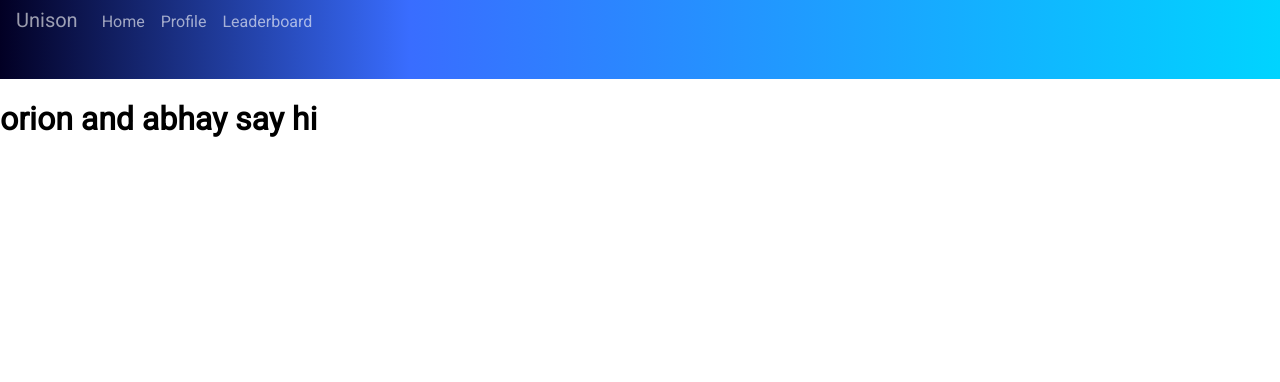
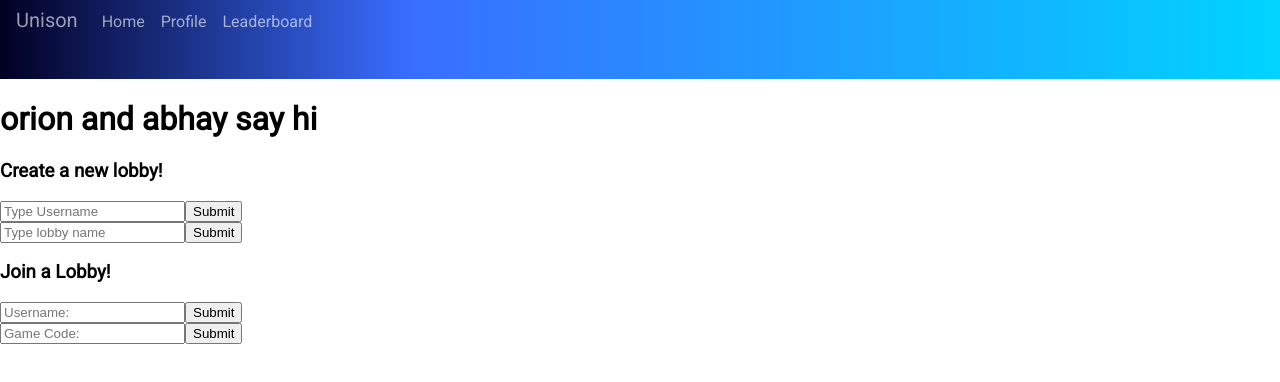
Before and after one commit to abhaybe/unison, a React app in the folder skeleton-main/: page / in a window 1280 px wide. Shown: the top 382 px of the page. Built offline with nearby package versions, Linux system fonts and the light colour scheme; no server answers; the HTML template or start-up script is replaced by a standard one.

Commit message:
added createlobby and joinlobby

```diff
--- /dev/null
+++ b/skeleton-main/client/src/components/modules/CreateLobby.js
@@ -0,0 +1,53 @@
+import React, { useState } from "react";
+import { Link } from "@reach/router";
+import "./CreateLobby.css";
+
+const CreateLobby = () => {
+  const [value, setValue] = useState("");
+  const [name, setName] = useState("");
+
+  // called whenever the user types in the new post input box
+  const handleChange = (event) => {
+    setValue(event.target.value);
+  };
+  const handleChangeTwo = (event) => {
+    setName(event.target.value);
+  };
+
+  // called when the user hits "Submit" for a new post
+  //   const handleSubmit = (event) => {
+  //     event.preventDefault();
+  //     props.onSubmit && props.onSubmit(value);
+  //     setValue("");
+  //   };
+
+  return (
+    <div>
+      <h3> Create a new lobby!</h3>
+      <div>
+        <input type="text" placeholder="Type Username" value={name} onChange={handleChangeTwo} />
+        <button
+          type="submit"
+          className="NewPostInput-button u-pointer"
+          value="Submit"
+          //   onClick={handleSubmit}
+        >
+          Submit
+        </button>
+      </div>
+      <div>
+        <input type="text" placeholder="Type lobby name" value={value} onChange={handleChange} />
+        <button
+          type="submit"
+          className="NewPostInput-button u-pointer"
+          value="Submit"
+          //   onClick={handleSubmit}
+        >
+          Submit
+        </button>
+      </div>
+    </div>
+  );
+};
+
+export default CreateLobby;
--- /dev/null
+++ b/skeleton-main/client/src/components/modules/JoinLobby.js
@@ -0,0 +1,53 @@
+import React, { useState } from "react";
+import { Link } from "@reach/router";
+import "./JoinLobby.css";
+
+const JoinLobby = () => {
+  const [value, setValue] = useState("");
+  const [name, setName] = useState("");
+
+  // called whenever the user types in the new post input box
+  const handleChange = (event) => {
+    setValue(event.target.value);
+  };
+  const handleChangeTwo = (event) => {
+    setName(event.target.value);
+  };
+
+  // called when the user hits "Submit" for a new post
+  //   const handleSubmit = (event) => {
+  //     event.preventDefault();
+  //     props.onSubmit && props.onSubmit(value);
+  //     setValue("");
+  //   };
+
+  return (
+    <div>
+      <h3> Join a Lobby!</h3>
+      <div>
+        <input type="text" placeholder="Username:" value={name} onChange={handleChangeTwo} />
+        <button
+          type="submit"
+          className="NewPostInput-button u-pointer"
+          value="Submit"
+          //   onClick={handleSubmit}
+        >
+          Submit
+        </button>
+      </div>
+      <div>
+        <input type="text" placeholder="Game Code:" value={value} onChange={handleChange} />
+        <button
+          type="submit"
+          className="NewPostInput-button u-pointer"
+          value="Submit"
+          //   onClick={handleSubmit}
+        >
+          Submit
+        </button>
+      </div>
+    </div>
+  );
+};
+
+export default JoinLobby;
--- a/skeleton-main/client/src/components/pages/Skeleton.js
+++ b/skeleton-main/client/src/components/pages/Skeleton.js
@@ -1,10 +1,19 @@
 import React from "react";
 
 import "../../utilities.css";
+import CreateLobby from "../modules/CreateLobby.js";
+import JoinLobby from "../modules/JoinLobby.js";
 import "./Skeleton.css";
 
 const Skeleton = () => {
-  return <h1>orion and abhay say hi</h1>;
+  return (
+    <>
+      {" "}
+      <h1>orion and abhay say hi</h1>
+      <CreateLobby />
+      <JoinLobby />
+    </>
+  );
 };
 
 export default Skeleton;
```
Also changed, not shown: skeleton-main/client/src/components/modules/CreateLobby.css (added), skeleton-main/client/src/components/modules/JoinLobby.css (added).
